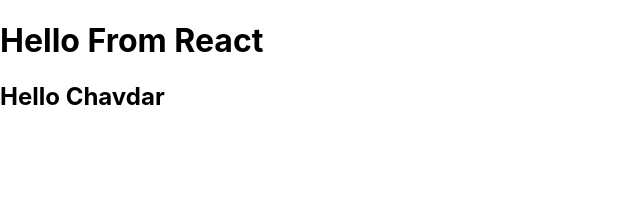
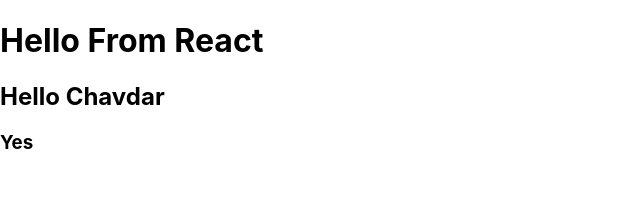
Before and after one commit to chocho77/react-task-tracker, a React (Create React App) app: page / in a window 1280 px wide. Shown: the top 221 px of the page, without its empty margins (0-640 px from the left). Built offline with nearby package versions, Linux system fonts and the light colour scheme.

Commit message:
Committer: Chavdar <user@Users-MacBook.local>  On branch master  Your branch is up-to-date with 'origin/master'.  Changes to be committed: 	modified:   src/App.js

```diff
--- a/src/App.js
+++ b/src/App.js
@@ -3,10 +3,12 @@
 
 function App() {
   const name = 'Chavdar';
+  const x = true;
   return (
     <div className="App">
       <h1>Hello From React</h1>
       <h2>Hello {name}</h2>
+      <h3>{x ? 'Yes' : 'No' }</h3>
     </div>
   );
 }
```
